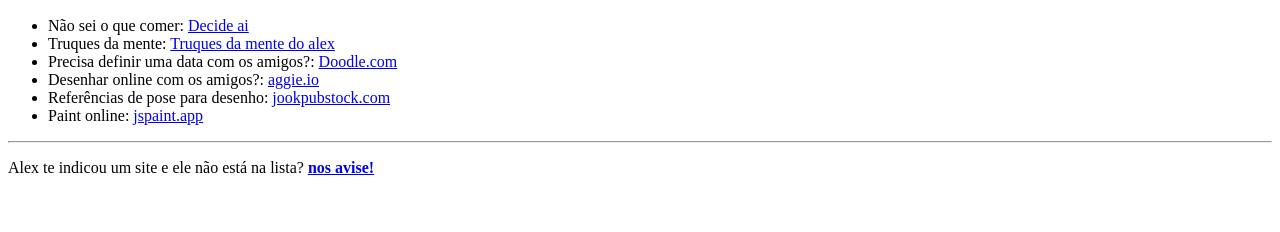
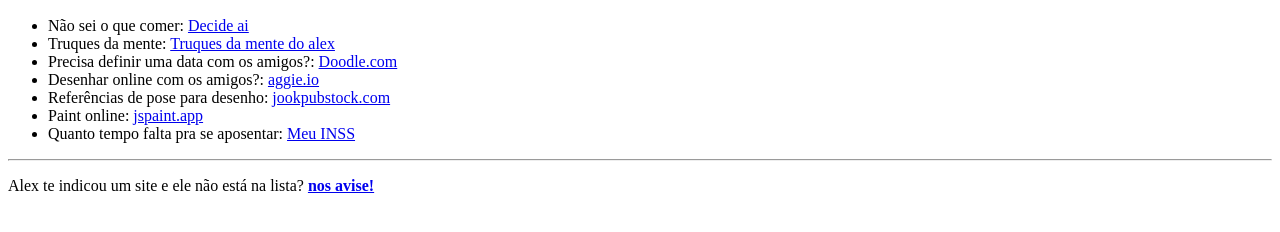
Before and after one commit to opedro/alextemumsite, a plain HTML site: page index.html in a window 1280 px wide. Shown: the part 38-270 px from the top of the page. Drawn offline with Linux system fonts and the light colour scheme.

Commit message:
Add meu inss

```diff
--- a/index.html
+++ b/index.html
@@ -10,6 +10,7 @@
   <li>Desenhar online com os amigos?: <a href="https://aggie.io/">aggie.io</a></li>
   <li>Referências de pose para desenho: <a href="https://jookpubstock.com/">jookpubstock.com</a></li>
   <li>Paint online: <a href="https://jspaint.app/">jspaint.app</a></li>
+  <li>Quanto tempo falta pra se aposentar: <a href="https://meu.inss.gov.br/">Meu INSS</a></li>
 
 </ul>
 <hr>
```
